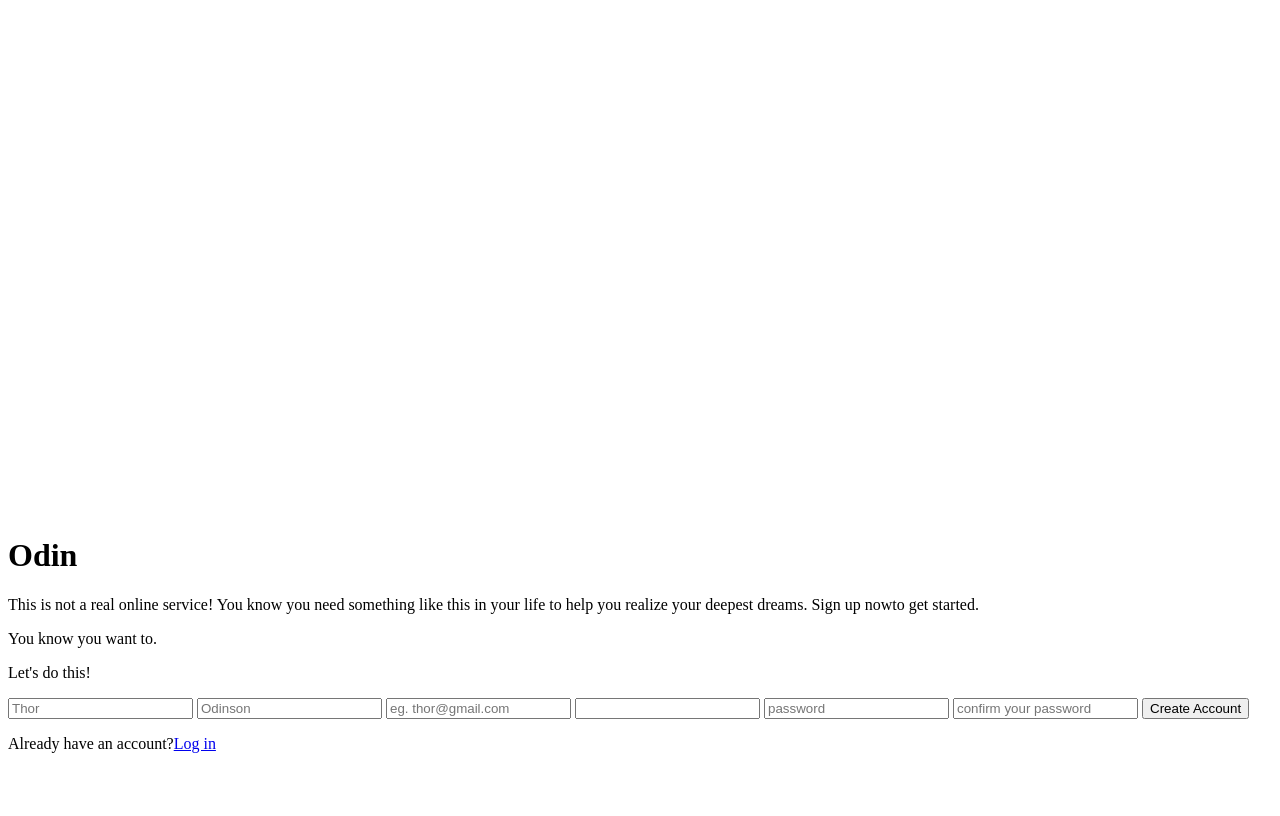
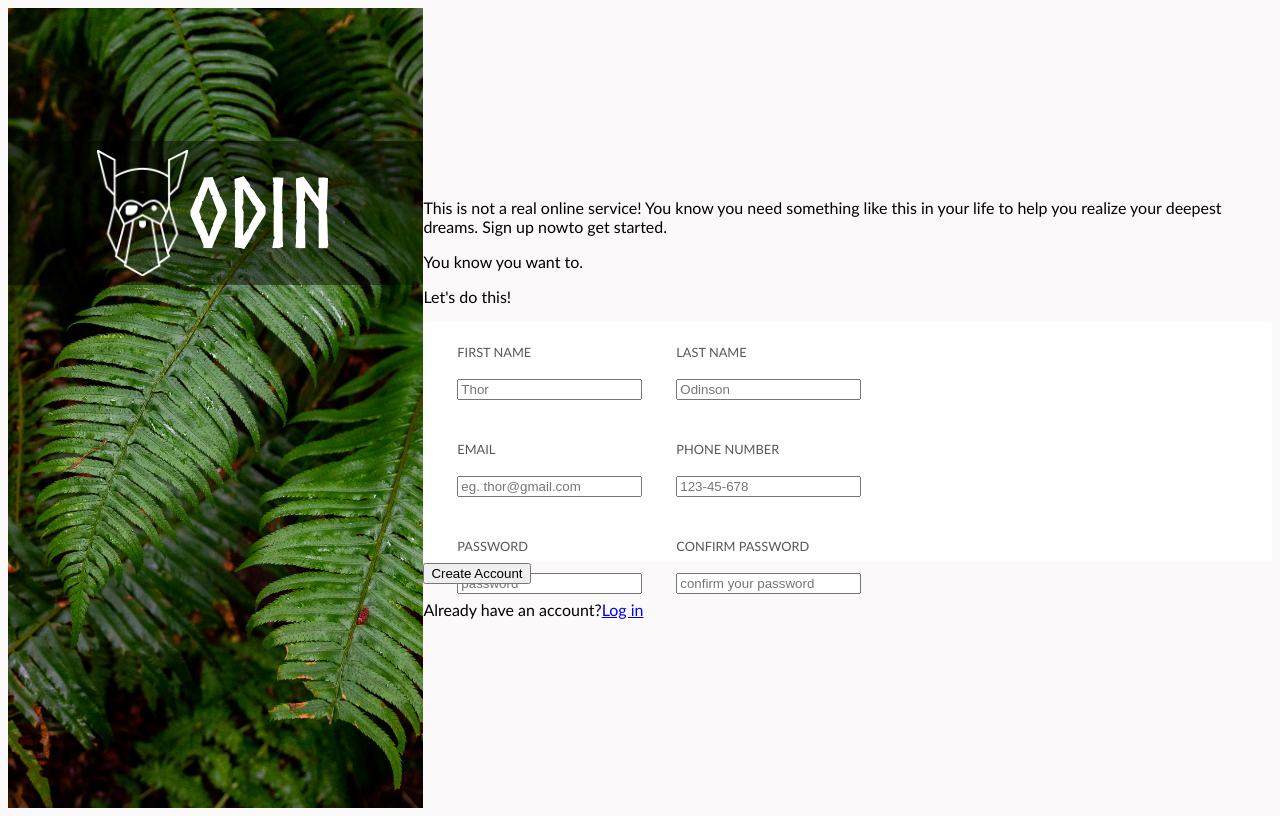
Before and after one commit to nicholsson/sign_up_form, a plain HTML site: page index.html in a window 1280 px wide. Drawn offline with Linux system fonts and the light colour scheme.

Commit message:
add basic style structure of webpage

```diff
--- a/css/style.css
+++ b/css/style.css
@@ -4,3 +4,63 @@
 	font-weight: bold;
 	font-style: normal;
 }
+
+body{
+	display: flex;
+	background-color: rgb(251, 249, 249);
+	font-family: 'Gill Sans', 'Gill Sans MT', Calibri, 'Trebuchet MS', sans-serif;
+}
+.sidebar{
+	width: 40vw;
+	height: 100vh;
+	background-image: url("../assets/images/tree.jpg");
+	background-size: cover;
+	background-position: center;
+	background-repeat: no-repeat;
+}
+.banner{
+	width: 100%;
+	height: 18%;
+	background-color: rgba(0, 0, 0, 0.449);
+	margin: 32% auto auto auto;
+	display: flex;
+	justify-content: center;
+}
+.banner h1{
+	font-family: "NorseBold";
+	color: white;
+	font-size: 6em;
+	margin-bottom: auto;
+	margin-top: auto;
+}
+.banner img{
+	height: 88%;
+	width: 22%;
+	margin-top: auto;
+	margin-bottom: auto;
+}
+main{
+	background-color: rgb(251, 249, 249);
+	margin-top: auto;
+	margin-bottom: auto;
+}
+form{
+	height: 80%;
+	width: 100%;
+}
+.inputContainer{
+	height: 30vh;
+	background-color: white;
+	display: flex;
+}
+.column{
+	display: flex;
+	flex-direction: column;
+	margin-left: 4%;
+}
+
+label{
+	color: rgb(86, 86, 86);
+	font-size: 0.8em;
+	margin-top: 12%;
+}
--- a/index.html
+++ b/index.html
@@ -1,4 +1,4 @@
-<DOCTYPE HTML>
+<!DOCTYPE HTML>
 <html lang="en-US">
 	<head>
 		<meta charset="utf-8" />
@@ -11,9 +11,11 @@
 	<body>
 
 		<div class="sidebar">
+			<div class="banner">
+				<img src="./assets/images/odin-lined.png" alt="Odin logo">
+				<h1>Odin</h1>
+			</div>
 
-			<img src="assets/images/odin-lined.png">
-			<h1>Odin</h1>
 
 		</div>
 
@@ -23,23 +25,35 @@
 		<main>
 			<p>This is not a real online service! You know you need something like this in your life to help you realize your deepest dreams. Sign up <span>now</span>to get started.</p>
 			<p>You know you want to.</p>
-
 			<p>Let's do this!</p>
 			<form action="#" method="post">
-				<input type="text" name="firstName" placeholder="Thor">
-				<input type="text" name="lastName" placeholder="Odinson">
-				<input type="email" name="email" placeholder="eg. thor@gmail.com">
-				<input type="tel" name="phone" pattern="[0-9]{3}-[0-9]{2}-[0-9]{3}">
-				<input type="password" name="password" placeholder="password">
-				<input type="password" name="confirm-password" placeholder="confirm your password">
+
+				<div class="inputContainer">
+					<div class="column">
+						<label for="firstName">FIRST NAME</label><br>
+						<input type="text" name="firstName" id="firstName" placeholder="Thor"><br>
+						<label for="email">EMAIL</label><br>
+						<input type="email" name="email" id="email" placeholder="eg. thor@gmail.com"><br>
+						<label for="password">PASSWORD</label><br>
+						<input type="password" name="password" placeholder="password">
+					</div>
+					<div class="column">
+						<label for="lastName">LAST NAME</label><br>
+						<input type="text" name="lastName" id="lastName" placeholder="Odinson"><br>
+						<label for="phone">PHONE NUMBER</label><br>
+						<input type="tel" name="phone" id="phone" pattern="[0-9]{3}-[0-9]{2}-[0-9]{3}" placeholder="123-45-678"><br>
+						<label for="confirm-password">CONFIRM PASSWORD</label><br>
+						<input type="password" name="confirm-password" id="confirm-password" placeholder="confirm your password">
+					</div>
+				</div>
 
 				<button type="submit">Create Account</button>
 
 			</form>
+
+			<p>Already have an account?<a href="#">Log in</a></p>
+
 		</main>
-		<footer>
-			<p>Already have an account?<a href="#">Log in</a></p>
-		</footer>
 
 	</body>
 </html>
```
